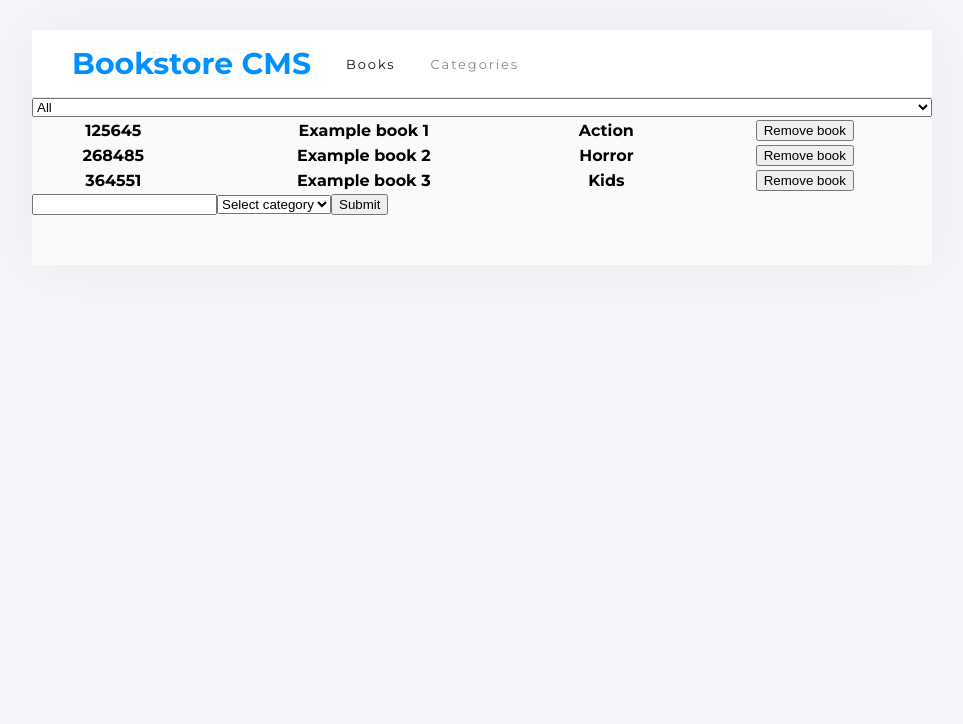
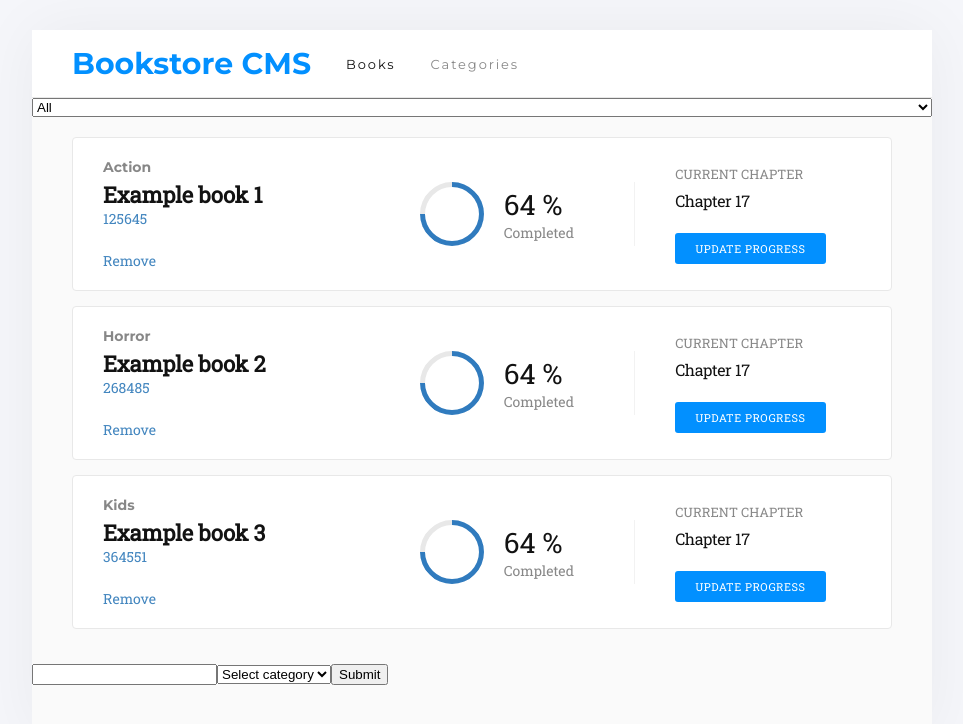
Before and after one commit to zenott/bookstore, a React (Create React App) app: page / in a window 1280 px wide. Shown: the top 724 px of the page, without its empty margins (158-1121 px from the left). Built offline with nearby package versions, Linux system fonts and the light colour scheme.

Commit message:
Style Book component

```diff
--- a/src/components/Book.js
+++ b/src/components/Book.js
@@ -1,19 +1,48 @@
 import React from 'react';
 import PropTypes from 'prop-types';
 import CATEGORIES from '../constants/categories';
+import styles from './Book.module.css';
 
 const Book = ({ book: { id, title, category }, removeBook }) => {
   return (
-    <tr>
-      <th>{id}</th>
-      <th>{title}</th>
-      <th>{category}</th>
-      <th>
-        <button type="button" onClick={() => removeBook(id)}>
-          Remove book
+    <div className={styles.book}>
+      <div className={styles.left}>
+        <div className={styles.category}>{category}</div>
+        <div className={styles.title}>{title}</div>
+        <div className={styles.id}>{id}</div>
+        <button
+          type="button"
+          className={styles.remove}
+          onClick={() => removeBook(id)}
+        >
+          Remove
         </button>
-      </th>
-    </tr>
+      </div>
+      <Middle />
+      <Right />
+    </div>
+  );
+};
+
+const Middle = () => {
+  return (
+    <div className={styles.middle}>
+      <div className={styles.progress} />
+      <div className={styles['percent-container']}>
+        <div className={styles.percent}>64 %</div>
+        <div className={styles.completed}>Completed</div>
+      </div>
+    </div>
+  );
+};
+
+const Right = () => {
+  return (
+    <div className={styles.right}>
+      <div className={styles['current-chapter']}>Current chapter</div>
+      <div className={styles.chapter}>Chapter 17</div>
+      <div className={styles['update-progress']}>Update progress</div>
+    </div>
   );
 };
 
--- /dev/null
+++ b/src/components/Book.module.css
@@ -0,0 +1,122 @@
+.book {
+  border-radius: 4px;
+  border: solid 1px #e8e8e8;
+  background-color: #ffffff;
+  padding: 20px 30px;
+  margin-bottom: 15px;
+  font-family: 'Roboto Slab', serif;
+  display: flex;
+  align-items: center;
+}
+
+.left {
+  flex: 1;
+}
+
+.category {
+  font-family: 'Montserrat', sans-serif;
+  opacity: 0.5;
+  font-size: 14px;
+  font-weight: bold;
+  color: #121212;
+  margin-bottom: 4px;
+}
+
+.title {
+  font-size: 22px;
+  font-weight: bold;
+  letter-spacing: -0.2px;
+  color: #121212;
+}
+
+.id {
+  font-size: 14px;
+  color: #4386bf;
+  margin-bottom: 21px;
+}
+
+.remove {
+  background: none;
+  border: none;
+  padding: 0;
+  font: inherit;
+  cursor: pointer;
+  outline: inherit;
+  font-size: 14px;
+  color: #4386bf;
+  transition: opacity 250ms ease-in-out;
+}
+
+.remove:hover {
+  opacity: 0.8;
+}
+
+.middle {
+  flex: 1;
+  display: flex;
+  align-items: center;
+  justify-content: flex-end;
+  border-right: 1px solid rgba(0, 0, 0, 0.05);
+}
+
+.progress {
+  width: 64px;
+  height: 64px;
+  border-style: solid;
+  border-width: 5px;
+  border: 5px solid #307bbe;
+  border-left-color: #e8e8e8;
+  border-radius: 50%;
+  transform: rotate(45deg);
+  margin-right: 20px;
+}
+
+.percent-container {
+  margin-right: 60px;
+}
+
+.percent {
+  font-size: 28px;
+  color: #121212;
+}
+
+.completed {
+  opacity: 0.5;
+  font-size: 14px;
+  color: #121212;
+}
+
+.right {
+  flex: 0.7;
+  margin-left: 40px;
+  font-family: 'Roboto Slab', serif;
+  display: flex;
+  flex-direction: column;
+  align-items: flex-start;
+}
+
+.current-chapter {
+  opacity: 0.5;
+  font-size: 13px;
+  color: #121212;
+  text-transform: uppercase;
+  margin-bottom: 7px;
+}
+
+.chapter {
+  font-size: 16px;
+  letter-spacing: -0.4px;
+  color: #121212;
+}
+
+.update-progress {
+  border-radius: 3px;
+  background-color: #0290ff;
+  font-size: 11px;
+  letter-spacing: 0.5px;
+  color: #ffffff;
+  cursor: pointer;
+  padding: 8px 20px;
+  text-transform: uppercase;
+  margin-top: 22px;
+}
--- a/src/components/BookList.js
+++ b/src/components/BookList.js
@@ -5,18 +5,17 @@ import { removeBook, changeFilter } from '../redux/actions';
 import Book from './Book';
 import CategoryFilter from './CategoryFilter';
 import CATEGORIES from '../constants/categories';
+import styles from './BookList.module.css';
 
 const BookList = ({ books, removeBook, filter, changeFilter }) => {
   return (
     <>
       <CategoryFilter filter={filter} changeFilter={changeFilter} />
-      <table>
-        <tbody>
-          {books.map(book => (
-            <Book key={book.id} book={book} removeBook={removeBook} />
-          ))}
-        </tbody>
-      </table>
+      <div className={styles['books-container']}>
+        {books.map(book => (
+          <Book key={book.id} book={book} removeBook={removeBook} />
+        ))}
+      </div>
     </>
   );
 };
--- /dev/null
+++ b/src/components/BookList.module.css
@@ -0,0 +1,3 @@
+.books-container {
+  padding: 20px 40px;
+}
```
